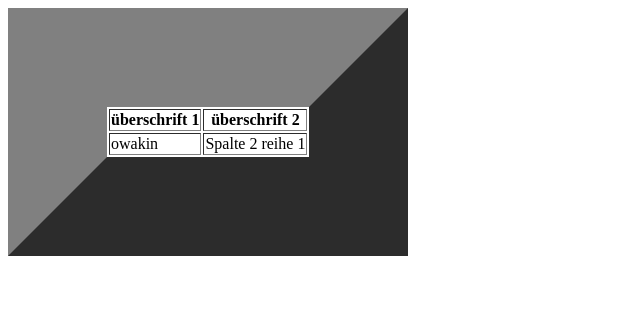
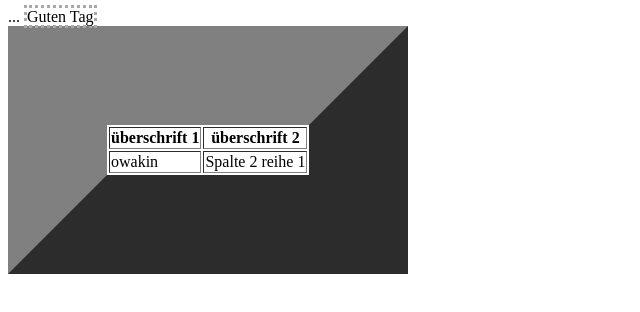
Before and after one commit to owakin/owakin.github.io, a plain HTML site: page index.html in a window 1280 px wide. Shown: the whole page, without its empty margins (0-640 px from the left). Drawn offline with Linux system fonts and the light colour scheme.

Commit message:
Update index.html

```diff
--- a/index.html
+++ b/index.html
@@ -8,6 +8,8 @@
 	  border: 3px dotted darkgray;
 		  }
 	  </style>
+	  ...
+	  <span class="mitRand">Guten Tag</span>
   </head>
   <body>
     <!-- Seiteninhalt -->
```
